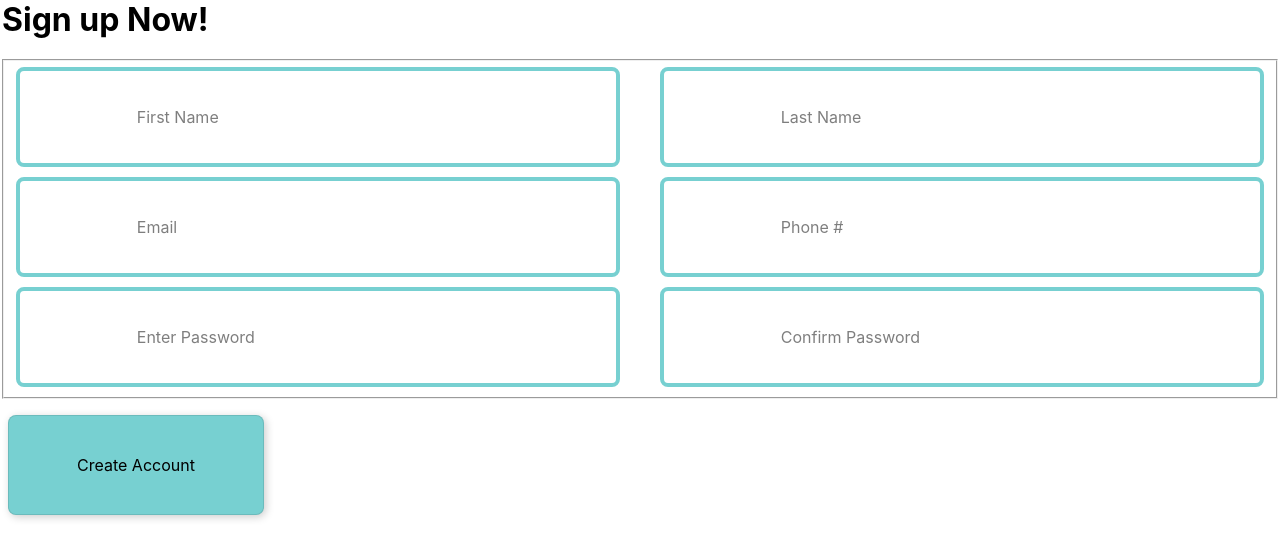
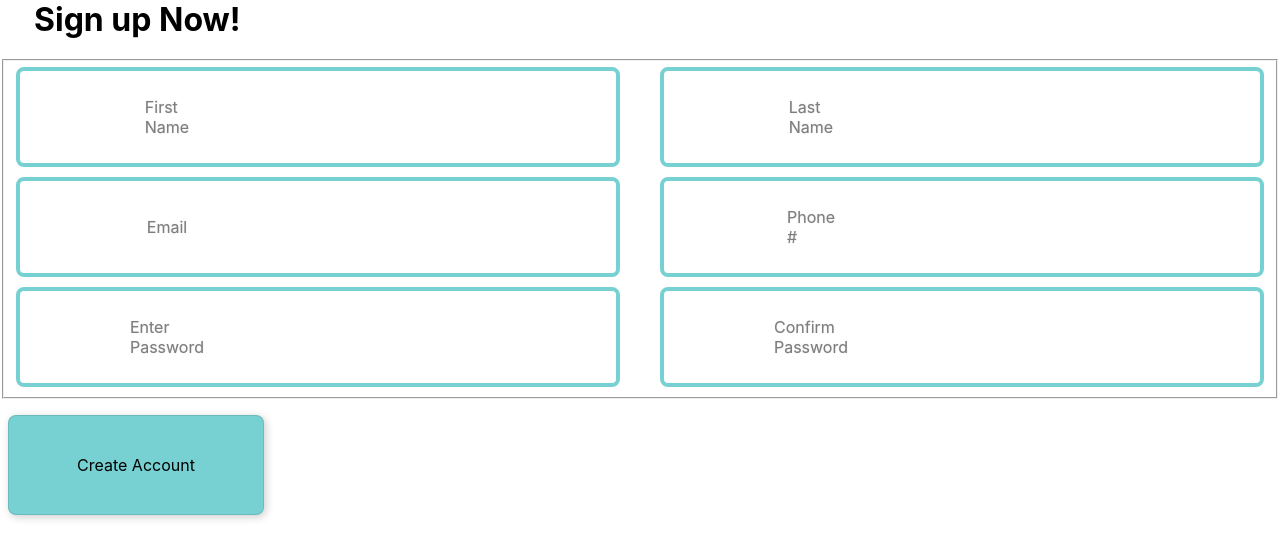
Before and after one commit to EnzoDFer/sign-up-form, a React (Create React App) app in the folder sign-up-form/: page / in a window 1280 px wide. Shown: the top 558 px of the page. Built offline with nearby package versions, Linux system fonts and the light colour scheme.

Commit message:
Make sizing more accessible

```diff
--- a/sign-up-form/src/Components/Form.js
+++ b/sign-up-form/src/Components/Form.js
@@ -29,8 +29,9 @@ const InputTemplate = ({type,id,label,...props}) => {
   return (
     <InputWrapper>
       <Input type={type} id={id} {...props}  />
-      <LabelHolder/>
-      <Label htmlFor={id}  isRequired>{label}</Label>
+      <LabelHolder>
+        <Label htmlFor={id}  isRequired>{label}</Label>
+      </LabelHolder>
     </InputWrapper>
   );
 };
--- a/sign-up-form/src/Components/Form.styles.js
+++ b/sign-up-form/src/Components/Form.styles.js
@@ -4,33 +4,36 @@ const theme = {
   color:'#77d0d1'
 };
 
-const gradient = css`
-  linear-gradient(
-    90deg,
-    hsl(240deg 100% 20%) 0%,
-    hsl(306deg 100% 12%) 33%,
-    hsl(11deg 100% 4%) 71%,
-    hsl(352deg 97% 19%) 95%,
-    hsl(332deg 94% 33%) 100%
-  );
-`;
+const setFont = (size) => css`${(size/16)*1}rem`;
+
+const font = {
+  xxlarge: setFont(36),
+  xlarge: setFont(24),
+  large: setFont(18),
+  medium: setFont(16),
+  small: setFont(14),
+}
+
+
+const device = {
+  desktop: 'screen (min-width: 768px)',
+  tablet: 'screen (min-width: 425px),(max-width: 768px)',
+  mobileL: 'screen (min-width: 375px),(max-width: 425px)',
+  mobileM: 'screen (min-width: 320px),(max-width: 375px)',
+  mobileS: 'screen (max-width: 375px)',
+}
 
 export const Legend = styled.legend`
   margin-bottom: 20px;
   font-weight: bolder;
   font-size: 2rem;
-`;
-
-const labelActivate = css`
-  left: 5%;
-  word-spacing: 100vw;
-  font-weight: bold;
-  font-size: 16px;
+  margin-left: 2rem;
 `;
 
 const labelHolderActivate = css`
-  opacity: 1;
+  background: ${theme.color};
   width: 25%;
+  font-weight: bolder;
 `;
 
 export const Input = styled.input`
@@ -39,6 +42,8 @@ export const Input = styled.input`
   padding-left: 25%;
   height: 100px;
   width: 100%;
+  position: absolute;
+  z-index: 2;
   background: transparent;
   border: 4px solid  ${theme.color};
   border-radius: 8px;
@@ -63,36 +68,31 @@ export const SubmitButton = styled(Input)`
 export const Label = styled.label`
   box-sizing: border-box;
   opacity: 0.5;
-  position: absolute;
-  top: 40px;
-  left: 20%;
   transition: left 0.25s ease-out;
-  z-index: -1;
-
-  ${Input}:focus ~ &&,
-  ${Input}:not(:placeholder-shown) ~ && {
-    ${labelActivate};
-  }
+  max-width: min-content;
+  z-index: 2;
+  text-shadow: 0 0 1px rgb(0,0,0,0.5);
 `;
 
 export const InputWrapper = styled.div`
   box-sizing: border-box;
+  border-radius: 8px;
   position: relative;
-  border-radius: 8px;
+  height: 100px;
 `;
 
 export const LabelHolder = styled.div`
-  z-index: -2;
   box-sizing: border-box;
+  background: transparent;
+  height: 100%;
+  width: 50%;
   position: absolute;
-  background: ${theme.color};
-  height: 100%;
-  top: 0;
-  width: 40px;
+  display: flex;
+  align-items: center;
+  justify-content: center;
   border-radius: 8px;
-  opacity: 0;
+  opacity: 1;
   transition: all 0.25s ease-in;
-
   ${Input}:focus + &&,
   ${Input}:not(:placeholder-shown) + && {
     ${labelHolderActivate};
@@ -105,7 +105,6 @@ export const Fieldset = styled.fieldset`
   grid-template-columns: repeat(2, 1fr);
   grid-template-rows: repeat(3, 1fr);
   gap: 10px 40px;
-
   @media (max-width: 768px) {
     display: grid;
     grid-template-rows: repeat(auto-fit, 1fr);
```
